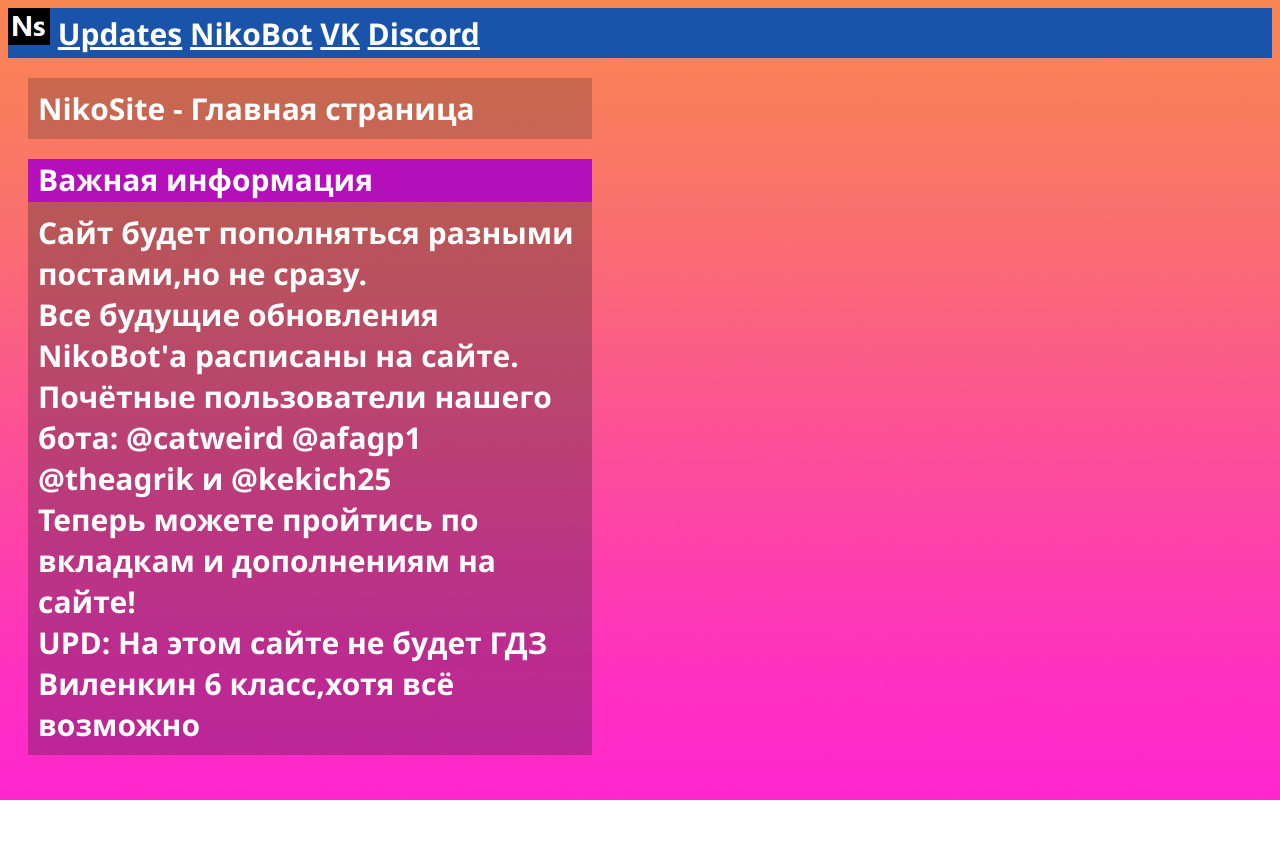
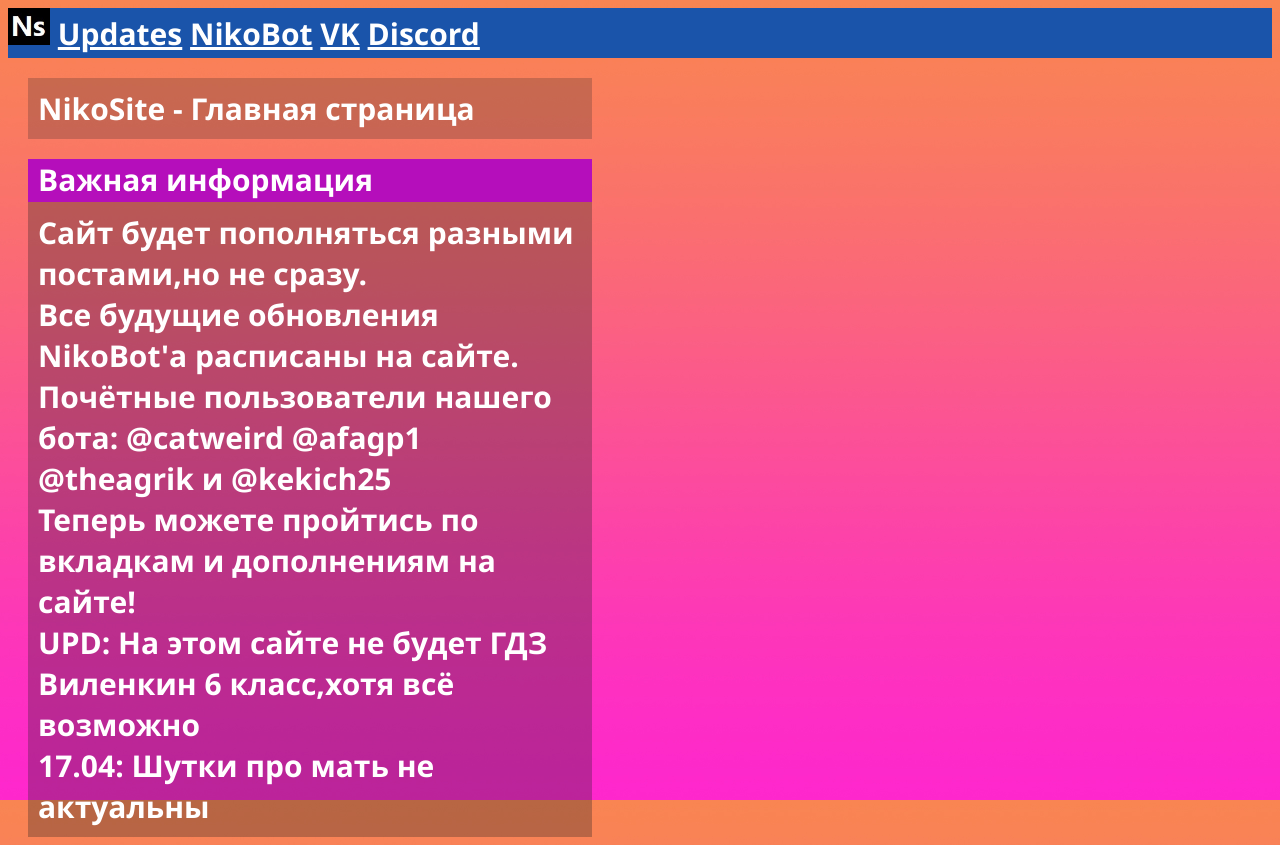
Before and after one commit to Nikoscocos/old, a plain HTML site: page index.html in a window 1280 px wide. Before the commit the page ends 800 px from the top, so only its background shows below. Drawn offline with Linux system fonts and the light colour scheme.

Commit message:
python project update

```diff
--- a/index.html
+++ b/index.html
@@ -249,6 +249,7 @@
 		<div>Почётные пользователи нашего бота: @catweird @afagp1 @theagrik и @kekich25</div>
 		<div>Теперь можете пройтись по вкладкам и дополнениям на сайте!</div>
 		<div>UPD: На этом сайте не будет ГДЗ Виленкин 6 класс,хотя всё возможно</div>
+		<div>17.04: Шутки про мать не актуальны</div>
 		</div>
 </body>
 </html>
```
